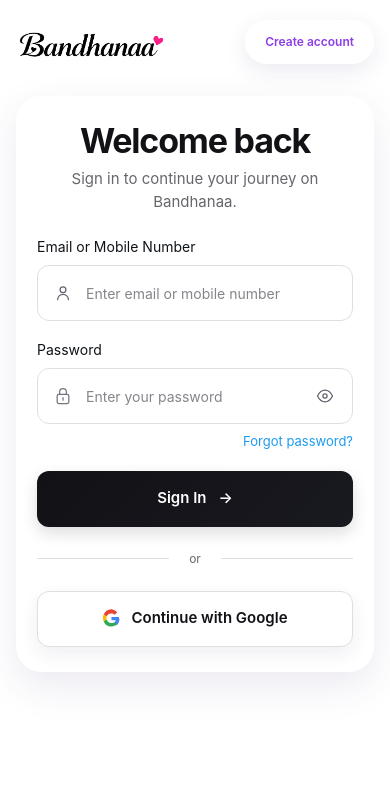
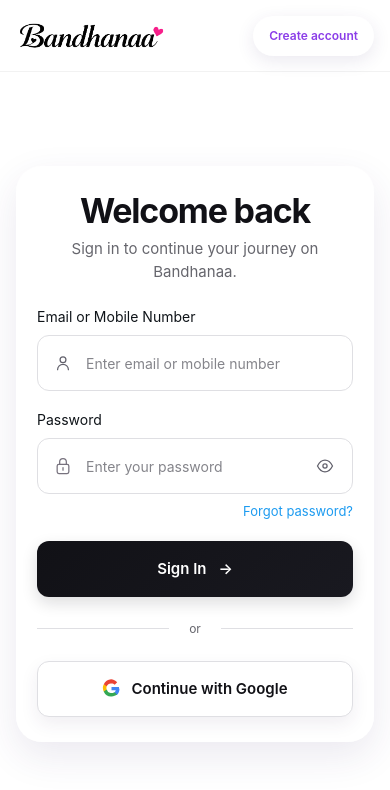
Before and after one commit to skvijay052/bandhanaa, a Next.js app: page /login in a window 390 px wide. Shown: the top 790 px of the page. Built offline with nearby package versions, Linux system fonts and the light colour scheme.

Commit message:
Make login and register mobile headers sticky

```diff
--- a/components/auth/AuthLayout.tsx
+++ b/components/auth/AuthLayout.tsx
@@ -18,15 +18,20 @@
       >
         <div className="pointer-events-none absolute -left-28 -top-24 size-[430px] rounded-full bg-[#dff9f3]/80 blur-2xl md:hidden" />
         <div className="pointer-events-none absolute -right-40 top-8 size-[420px] rounded-full bg-[#eee7ff]/80 blur-2xl md:hidden" />
-        <div className="absolute left-4 top-5 z-20 lg:left-[5.5%] lg:top-10 lg:[&_img]:brightness-0 lg:[&_img]:invert">
+
+        <div className="sticky top-0 z-50 flex h-[72px] w-full items-center justify-between border-b border-black/[0.05] bg-white/95 px-4 backdrop-blur-md lg:hidden">
+          <Brand compact />
+          <Link
+            href={login ? "/register" : "/login"}
+            className="flex h-10 items-center rounded-full bg-white px-4 text-[12px] font-semibold text-[#8b3de8] shadow-[0_5px_18px_rgba(63,38,110,.10)]"
+          >
+            {login ? "Create account" : "Sign in"}
+          </Link>
+        </div>
+
+        <div className="absolute left-[5.5%] top-10 z-20 hidden lg:block lg:[&_img]:brightness-0 lg:[&_img]:invert">
           <Brand compact />
         </div>
-        <Link
-          href={login ? "/register" : "/login"}
-          className="absolute right-4 top-5 z-20 flex h-11 items-center rounded-full bg-white/90 px-5 text-[12px] font-semibold text-[#8b3de8] shadow-[0_7px_22px_rgba(63,38,110,.10)] md:hidden"
-        >
-          {login ? "Create account" : "Sign in"}
-        </Link>
 
         <div className="relative hidden min-h-dvh overflow-hidden lg:block">
           <div className="absolute inset-0">
@@ -75,7 +80,7 @@
         </div>
 
         <div
-          className={`relative flex min-w-0 flex-col justify-start px-4 pb-8 pt-[96px] items-stretch sm:px-8 lg:h-dvh lg:items-center lg:overflow-y-auto lg:bg-[radial-gradient(circle_at_85%_40%,#f8eefe_0,transparent_38%),radial-gradient(circle_at_15%_20%,#fdf2f8_0,transparent_32%),#faf9ff] lg:px-[5%] lg:pb-12 lg:pt-20`}
+          className={`relative flex min-w-0 flex-col items-stretch justify-start px-4 pb-8 pt-6 sm:px-8 lg:h-dvh lg:items-center lg:overflow-y-auto lg:bg-[radial-gradient(circle_at_85%_40%,#f8eefe_0,transparent_38%),radial-gradient(circle_at_15%_20%,#fdf2f8_0,transparent_32%),#faf9ff] lg:px-[5%] lg:pb-12 lg:pt-20`}
         >
           <p
             className={`absolute right-[9%] top-[34px] z-20 hidden text-[13px] text-muted lg:block`}
@@ -90,7 +95,7 @@
           </p>
 
           <div
-            className={`w-full min-w-0 shrink-0 rounded-[26px] border border-white/90 bg-white/95 px-5 py-6 shadow-[0_14px_38px_rgba(63,38,110,.10)] mx-auto max-w-[820px] lg:px-9 lg:py-7 lg:shadow-[0_18px_60px_rgba(66,32,104,.10)]`}
+            className={`mx-auto w-full min-w-0 max-w-[820px] shrink-0 rounded-[26px] border border-white/90 bg-white/95 px-5 py-6 shadow-[0_14px_38px_rgba(63,38,110,.10)] lg:px-9 lg:py-7 lg:shadow-[0_18px_60px_rgba(66,32,104,.10)]`}
           >
             {children}
           </div>
```
